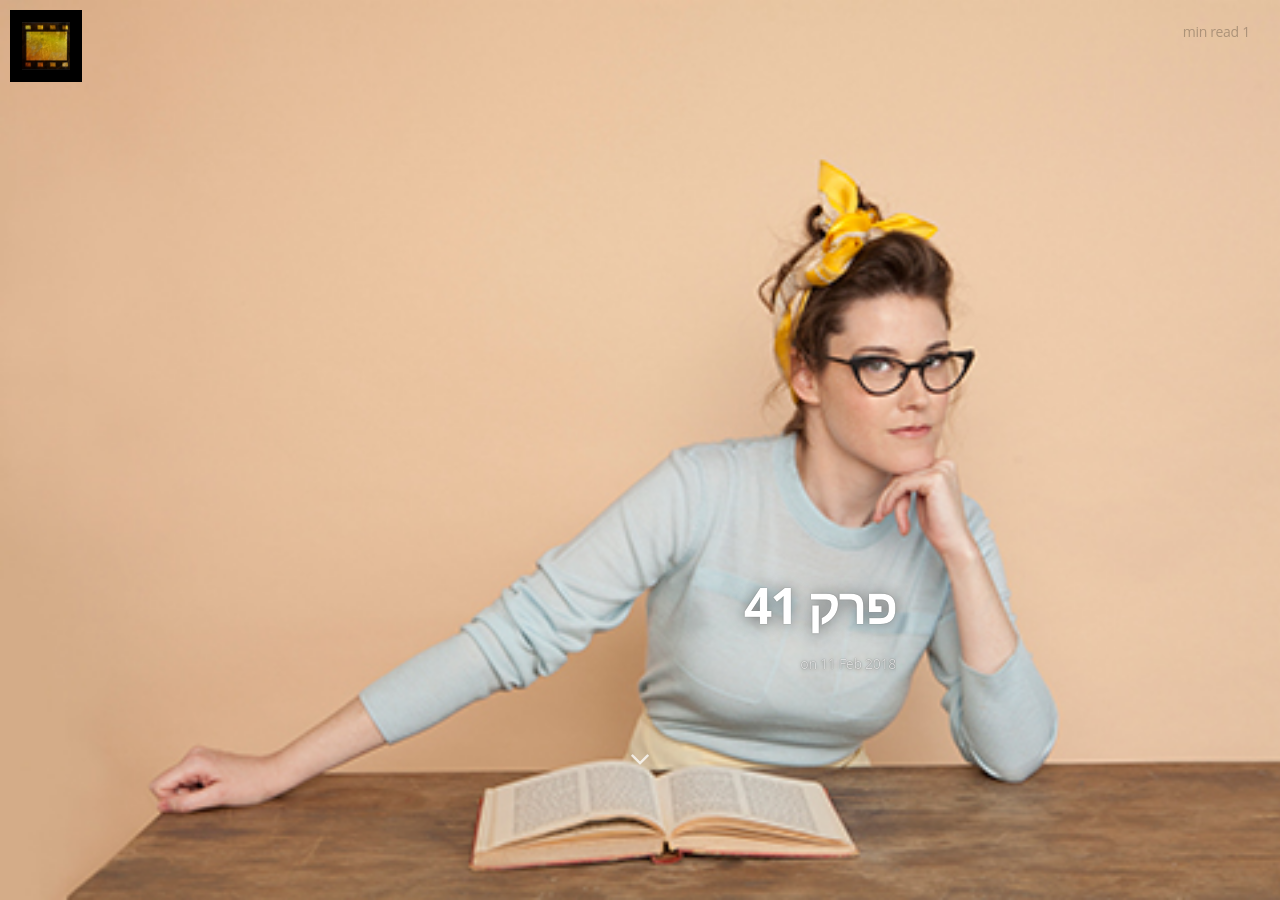
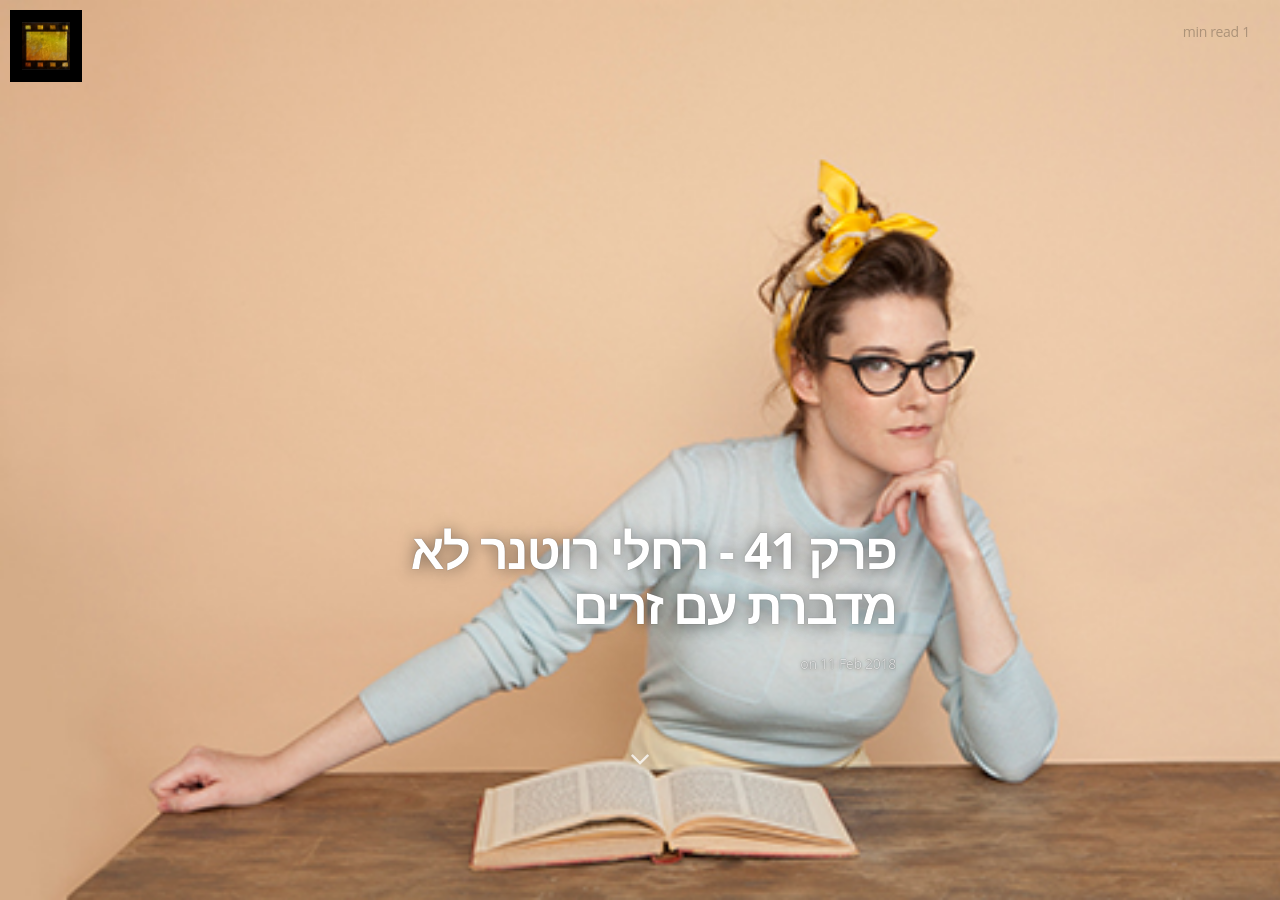
Before and after one commit to movietalkers/movietalkers.github.io, a Jekyll site: the page built from _posts/2018-02-11-man-on-the-moon.md, in a window 1280 px wide and 900 px high. Built offline with Jekyll 4.4.1, drawn with Linux system fonts in a browser that asks for light colours; nearby versions of some CDN libraries; some web fonts are replaced; some of the changed text lies outside the part shown.

Commit message:
Update 2018-02-11-man-on-the-moon.md

```diff
--- a/_posts/2018-02-11-man-on-the-moon.md
+++ b/_posts/2018-02-11-man-on-the-moon.md
@@ -2,7 +2,7 @@
 published: True
 date: 2018-02-11 11:00
 layout: post
-title: פרק 41
+title: פרק 41 - רחלי רוטנר לא מדברת עם זרים
 movie: Man on the Moon
 imdb: tt0137523
 episode: 41
```
Also changed, not shown: other parts of _posts/2018-02-11-man-on-the-moon.md (+1 -1 lines).
